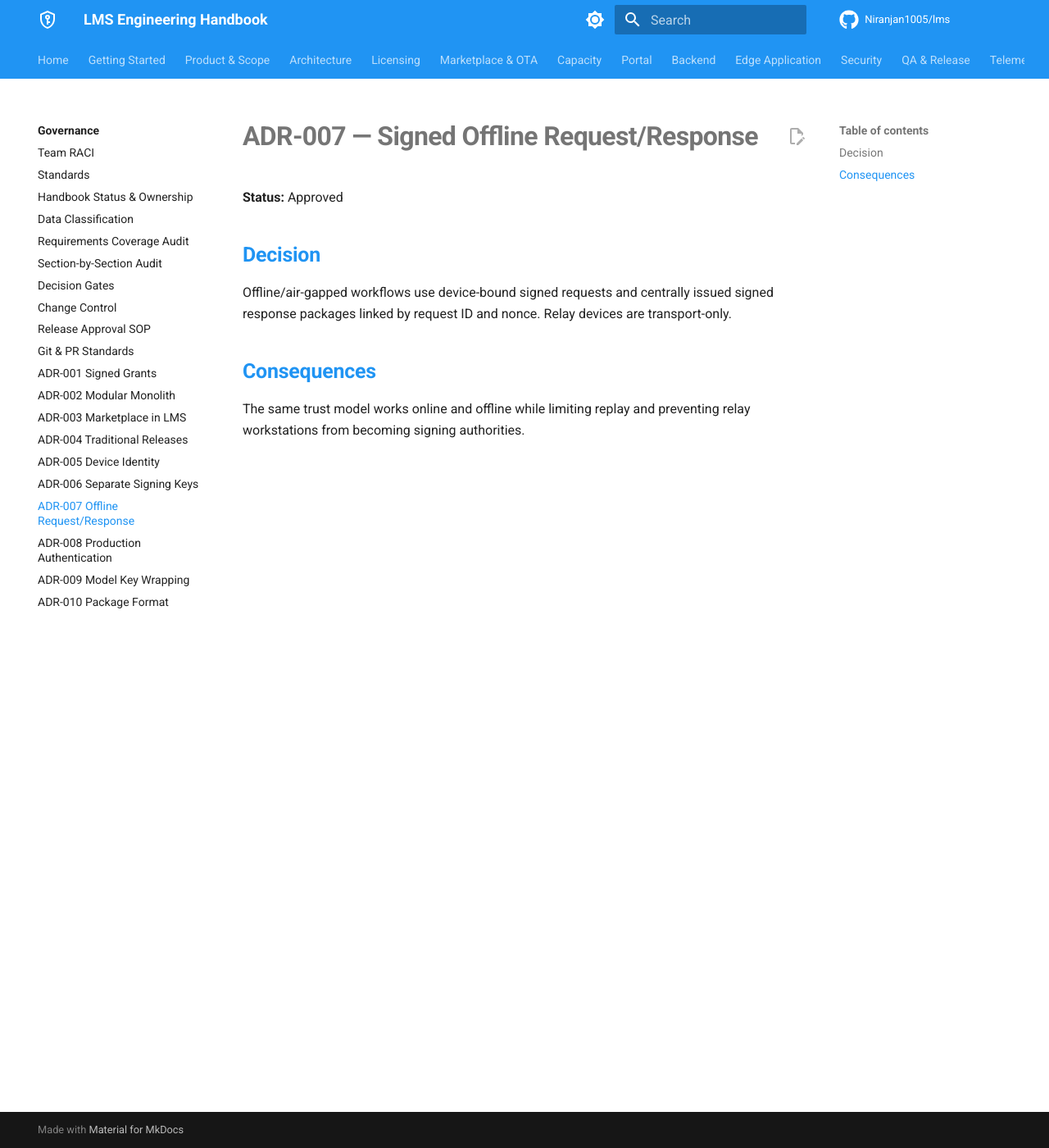
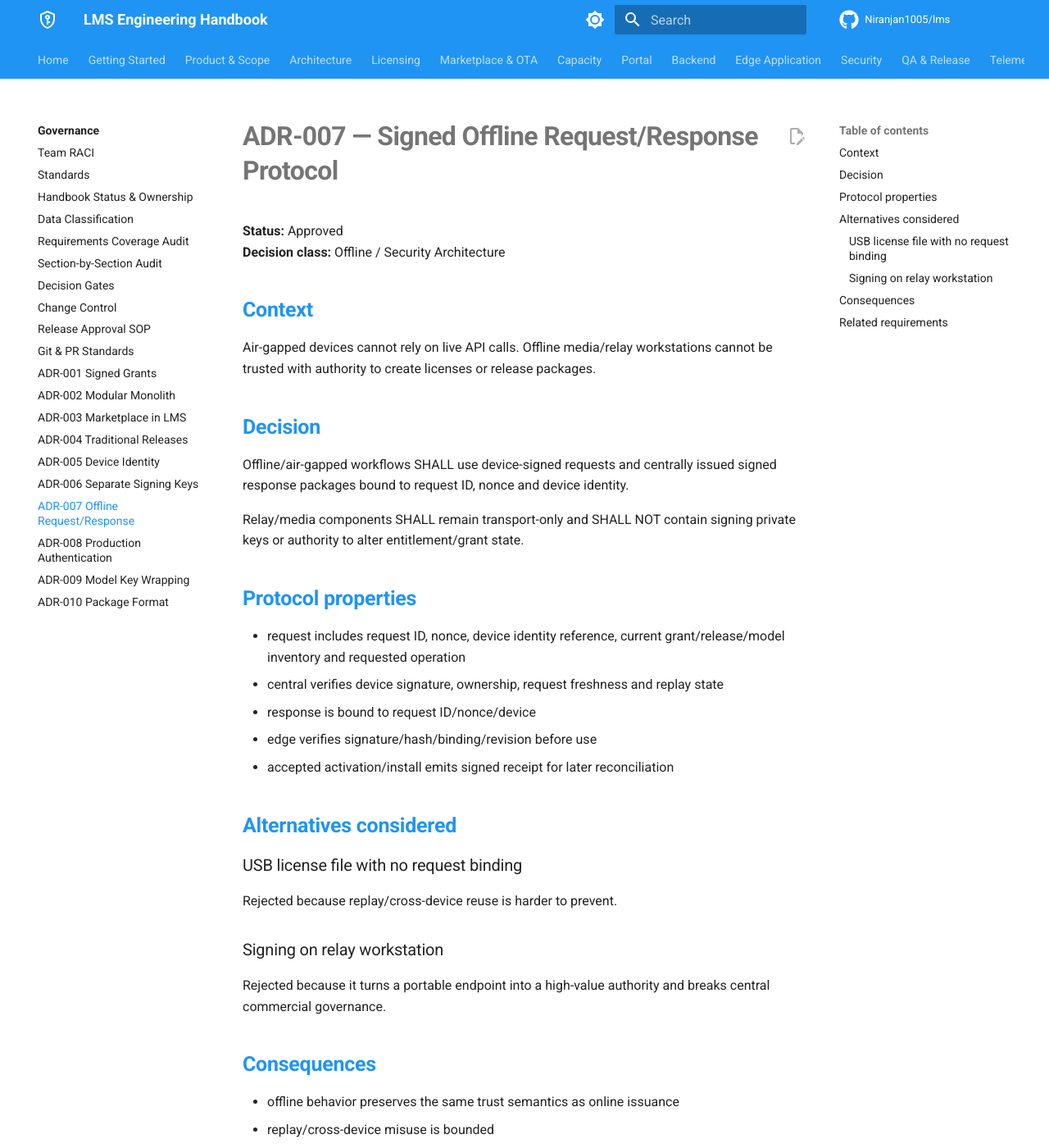
Before and after one commit to Niranjan1005/lms, an MkDocs documentation site: the page built from docs/adr/007-offline-request-response.md, in a window 1280 px wide and 1400 px high. Shown: the whole window at 82% size. Built offline with MkDocs 1.6.1 and Material for MkDocs 9.7.7, drawn with Linux system fonts in a browser that asks for light colours; comment, search, counter and statistics services are not loaded; some of the changed text lies outside the part shown.

Commit message:
docs: expand ADR-007 offline protocol

```diff
--- a/docs/adr/007-offline-request-response.md
+++ b/docs/adr/007-offline-request-response.md
@@ -1,11 +1,41 @@
-# ADR-007 — Signed Offline Request/Response
+# ADR-007 — Signed Offline Request/Response Protocol
 
 **Status:** Approved
+**Decision class:** Offline / Security Architecture
+
+## Context
+
+Air-gapped devices cannot rely on live API calls. Offline media/relay workstations cannot be trusted with authority to create licenses or release packages.
 
 ## Decision
 
-Offline/air-gapped workflows use device-bound signed requests and centrally issued signed response packages linked by request ID and nonce. Relay devices are transport-only.
+Offline/air-gapped workflows SHALL use device-signed requests and centrally issued signed response packages bound to request ID, nonce and device identity.
+
+Relay/media components SHALL remain transport-only and SHALL NOT contain signing private keys or authority to alter entitlement/grant state.
+
+## Protocol properties
+
+- request includes request ID, nonce, device identity reference, current grant/release/model inventory and requested operation
+- central verifies device signature, ownership, request freshness and replay state
+- response is bound to request ID/nonce/device
+- edge verifies signature/hash/binding/revision before use
+- accepted activation/install emits signed receipt for later reconciliation
+
+## Alternatives considered
+
+### USB license file with no request binding
+Rejected because replay/cross-device reuse is harder to prevent.
+
+### Signing on relay workstation
+Rejected because it turns a portable endpoint into a high-value authority and breaks central commercial governance.
 
 ## Consequences
 
-The same trust model works online and offline while limiting replay and preventing relay workstations from becoming signing authorities.
+- offline behavior preserves the same trust semantics as online issuance
+- replay/cross-device misuse is bounded
+- fully air-gapped revocation remains delayed until signed import or authorization expiry
+- field operators need deterministic package/error handling
+
+## Related requirements
+
+`SDR-OFF-001` through `SDR-OFF-009`
```
